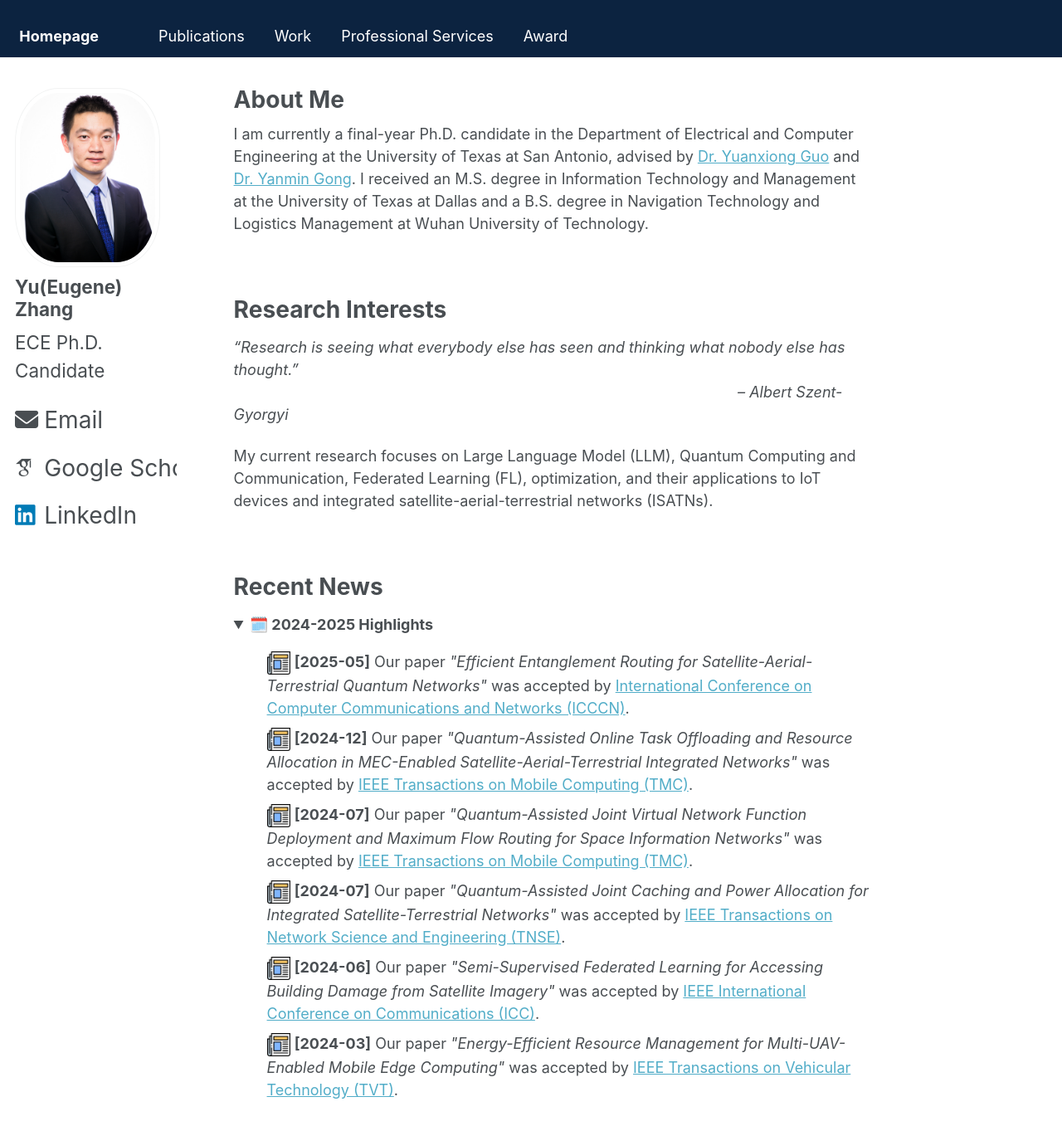
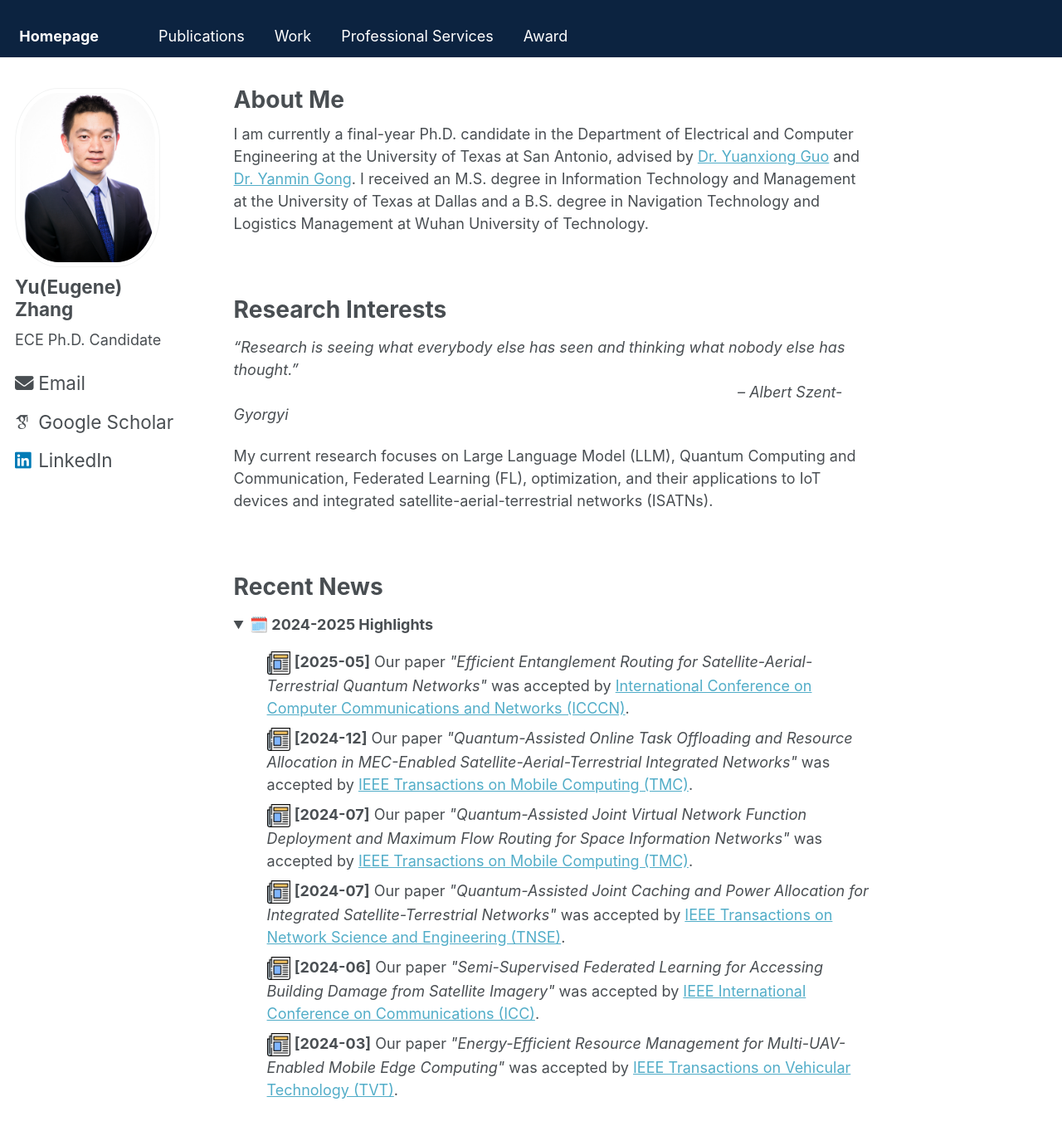
Before and after one commit to Yu-Zhang-Eugene/yu-zhang-eugene.github.io, a Jekyll site: the page built from _pages/about.md, in a window 1280 px wide and 1400 px high. Shown: the top 1363 px of the window at 83% size. Built offline with Jekyll 4.4.1, drawn with Linux system fonts in a browser that asks for light colours; some web fonts are replaced.

Commit message:
Update _sidebar.scss

```diff
--- a/_sass/_sidebar.scss
+++ b/_sass/_sidebar.scss
@@ -42,12 +42,12 @@
   }
 
   h3, h4 {
-    font-size: $type-size-5;
+    font-size: $type-size-4;
   }
 
   p, li {
     font-family: $sans-serif;
-    font-size: $type-size-4;
+    font-size: $type-size-5;
     line-height: 1.5;
   }
 
```
